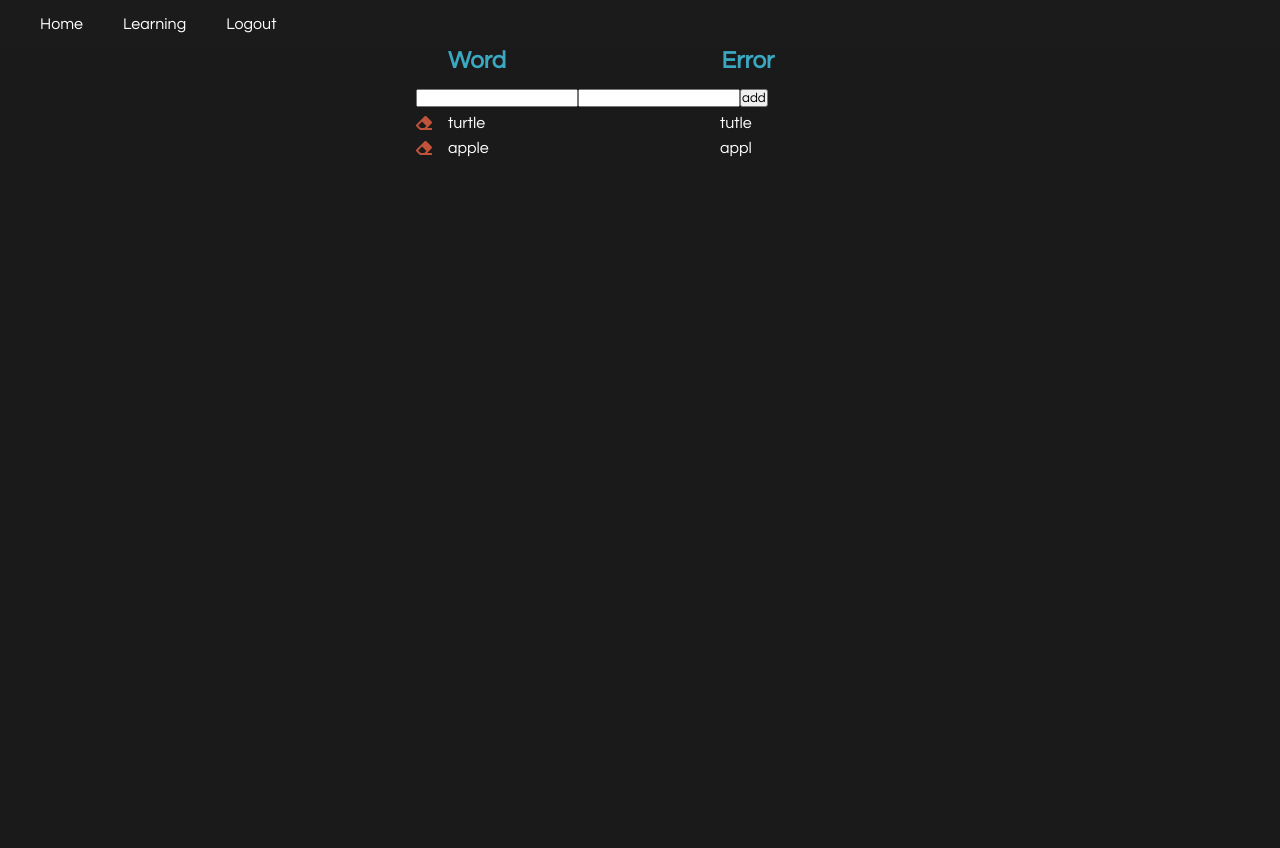
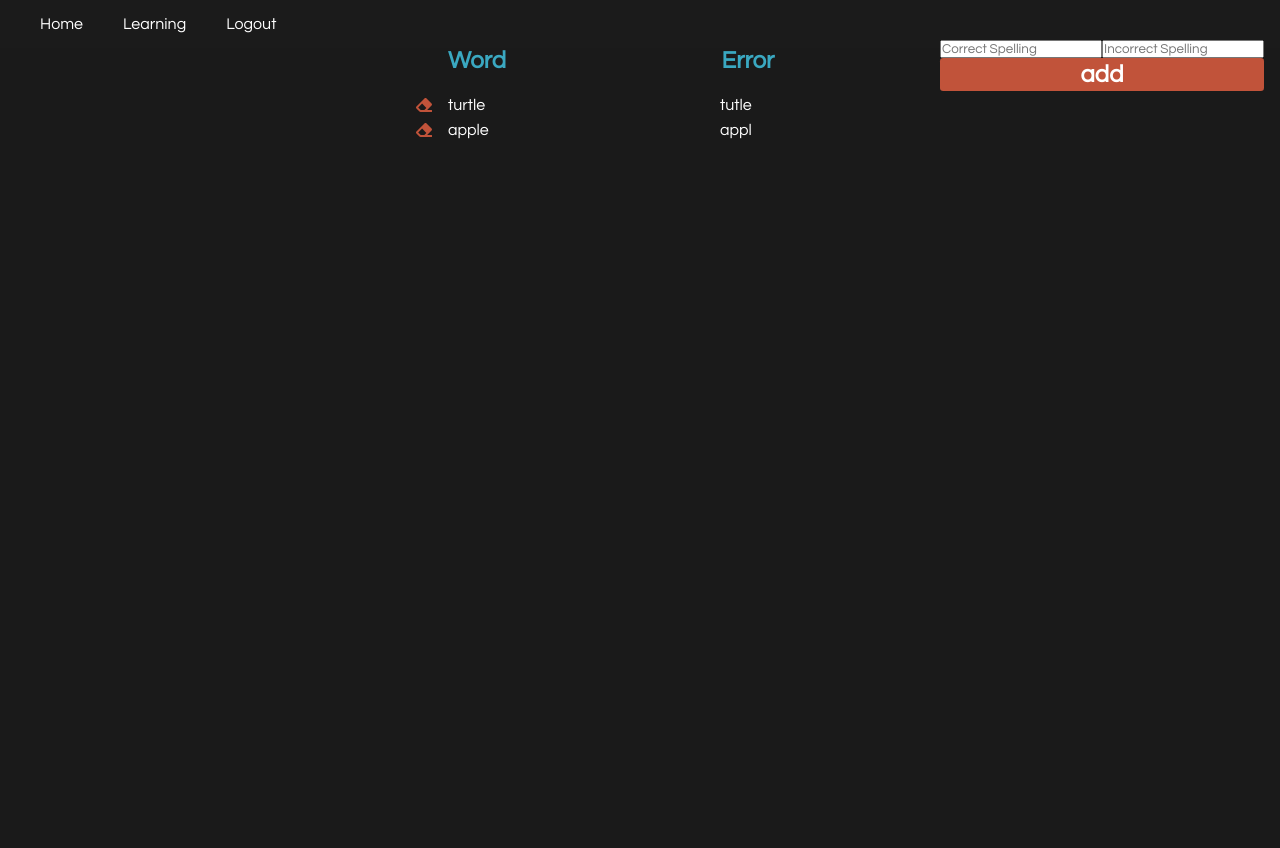
Before and after one commit to ChimentiMatt/Linguist_Assist, a Django app: page /study/ in a window 1280 px wide. Run offline with Django 3.2, Linux system fonts and the light colour scheme; a user stored in the database is signed in; data comes from the database, SQL or seed files in the repository; both versions use the stored data as it was after the commit; some libraries are stand-ins or nearby versions.

Commit message:
styling for study page post request

```diff
--- a/spellingapp/static/spellingproject/css/loginRegisterPages.scss
+++ b/spellingapp/static/spellingproject/css/loginRegisterPages.scss
@@ -21,6 +21,7 @@
     p:nth-child(2){
         input{
             width: 30rem;
+
         }
     }
 
@@ -50,6 +51,7 @@
         // color: white;
         font-size: 1.3rem;
         width: 15rem;
+        padding-left: .5rem;
         margin-bottom: .5rem;
     }
 
@@ -144,7 +146,7 @@
         border-bottom: 1px solid $primary-color;
         // color: white;
         font-size: 1.3rem;
-
+        padding-left: .5rem;
         margin-bottom: 1rem;
         background: white;
     }
--- a/spellingapp/static/spellingproject/css/studyPage.scss
+++ b/spellingapp/static/spellingproject/css/studyPage.scss
@@ -29,6 +29,25 @@
             }
         }
 
+
+        #addAndRemoveForm{
+            position: absolute;
+            top: 5vh;
+            right: 1rem;
+            button{
+                font-weight: bold;
+                font-size: 1.5rem;
+                background: complement($primary-color);
+                text-align: start;
+                width: 100%;
+                padding: .25rem 0 .25rem 0;
+                text-align: center;
+                border: 1px solid $primary-color;
+                border: none;
+                border-radius: .2rem;
+                color: white;
+            }
+        }
 
         #spellingListContainer{
             display: flex;
--- a/spellingapp/static/spellingproject/css/styles.css
+++ b/spellingapp/static/spellingproject/css/styles.css
@@ -436,6 +436,26 @@
   padding-left: 2rem;
 }
 
+#studyPage #studyPageInner #addAndRemoveForm {
+  position: absolute;
+  top: 5vh;
+  right: 1rem;
+}
+
+#studyPage #studyPageInner #addAndRemoveForm button {
+  font-weight: bold;
+  font-size: 1.5rem;
+  background: #c1533a;
+  text-align: start;
+  width: 100%;
+  padding: .25rem 0 .25rem 0;
+  text-align: center;
+  border: 1px solid #3AA8C1;
+  border: none;
+  border-radius: .2rem;
+  color: white;
+}
+
 #studyPage #studyPageInner #spellingListContainer {
   display: -webkit-box;
   display: -ms-flexbox;
@@ -523,6 +543,7 @@
   border-bottom: 1px solid #3AA8C1;
   font-size: 1.3rem;
   width: 15rem;
+  padding-left: .5rem;
   margin-bottom: .5rem;
 }
 
@@ -620,6 +641,7 @@
   border: none;
   border-bottom: 1px solid #3AA8C1;
   font-size: 1.3rem;
+  padding-left: .5rem;
   margin-bottom: 1rem;
   background: white;
 }
--- a/spellingapp/templates/spellingapp/study_page.html
+++ b/spellingapp/templates/spellingapp/study_page.html
@@ -17,9 +17,10 @@
 
             <form id="addAndRemoveForm" action="{% url 'spellingapp:add_key_val' %}" method="POST">
                 {% csrf_token %}
-                <input type="text" name="word">
-                <input type="text" name="spelling_error">
-                <input type="submit" value="add">
+                <input type="text" name="word" placeholder="Correct Spelling">
+                <input id="spellingErrorInput" type="text" name="spelling_error" placeholder="Incorrect Spelling">
+                <br>
+                <button id="addAndRemoveBtn" type="submit">add</button>
             </form>
 
             {% for item in spelling_list  %}
```
Also changed, not shown: db.sqlite3, 1 other file.
